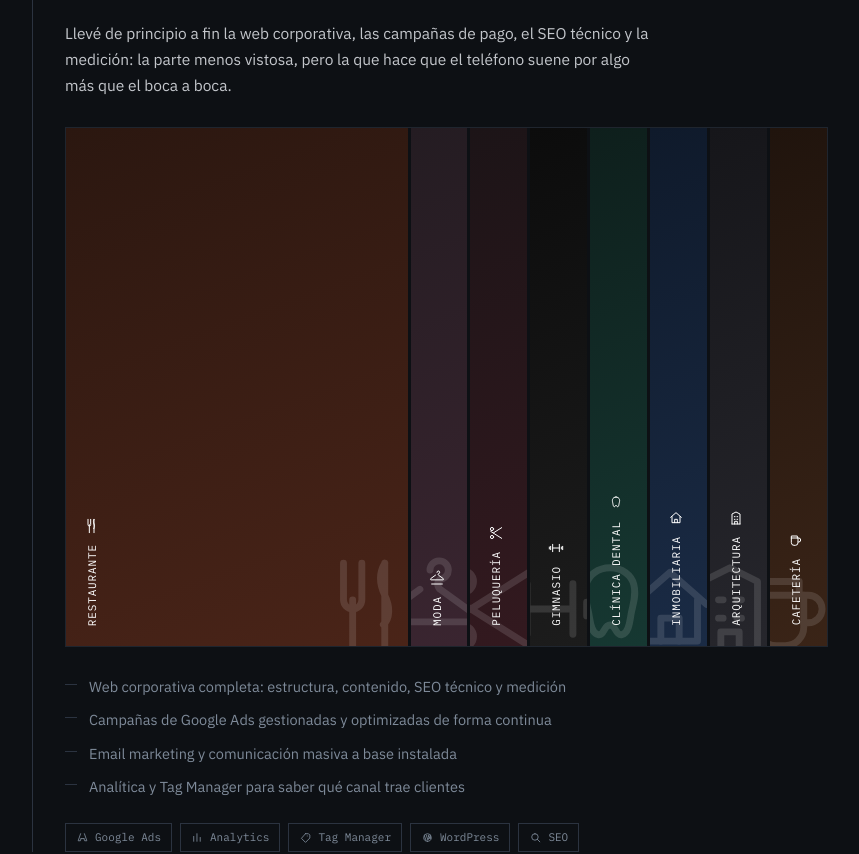
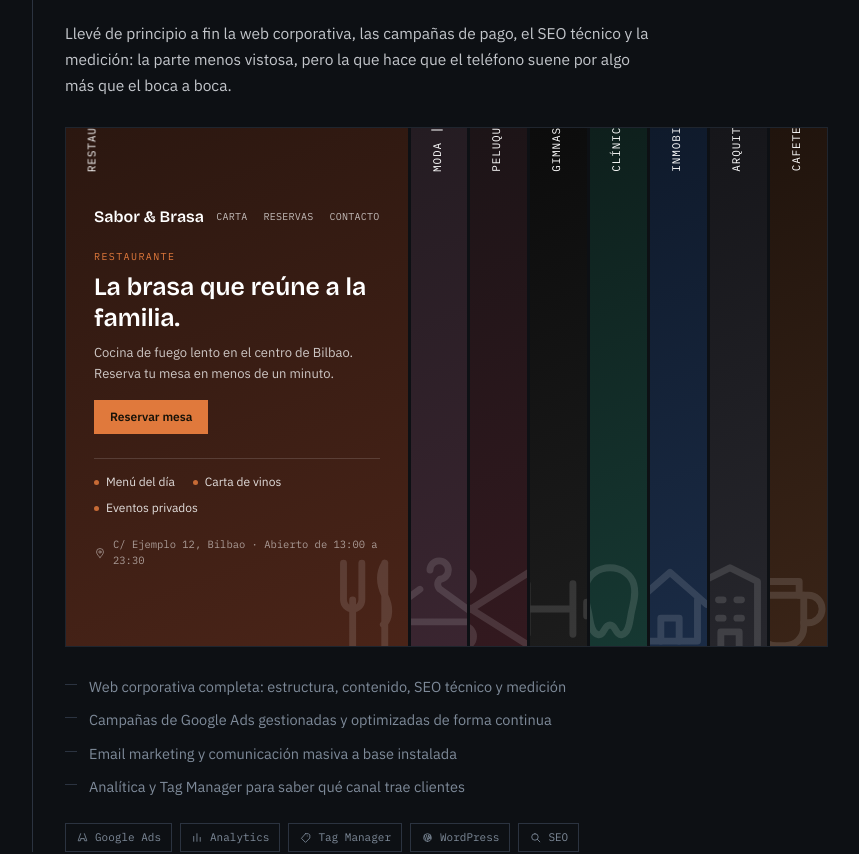
Before and after one commit to jtellearroyo/joseba-portfolio, a Next.js app: page / in a window 1280 px wide. Shown: the part 3700-4554 px from the top of the page, without its empty margins (392-1251 px from the left). Built offline with nearby package versions, Linux system fonts and the light colour scheme.

Commit message:
Arreglar bug del acordeon: la cabecera colapsada (height:100%) empujaba el contenido del panel activo fuera del area visible en escritorio; ahora ambas capas usan position:absolute
Co-Authored-By: Claude Sonnet 5 <noreply@anthropic.com>

```diff
--- a/app/globals.css
+++ b/app/globals.css
@@ -698,11 +698,11 @@ a {
   }
 
   .site-panel-header {
+    position: absolute;
+    inset: 0;
     flex-direction: column;
     align-items: flex-start;
     justify-content: flex-end;
-    height: 100%;
-    width: 100%;
     padding: 20px 0 20px 18px;
     transition: opacity 0.25s ease;
   }
@@ -718,7 +718,9 @@ a {
   }
 
   .site-panel-body {
-    height: 100%;
+    position: absolute;
+    inset: 0;
+    max-height: none;
     display: flex;
     flex-direction: column;
     justify-content: center;
```
